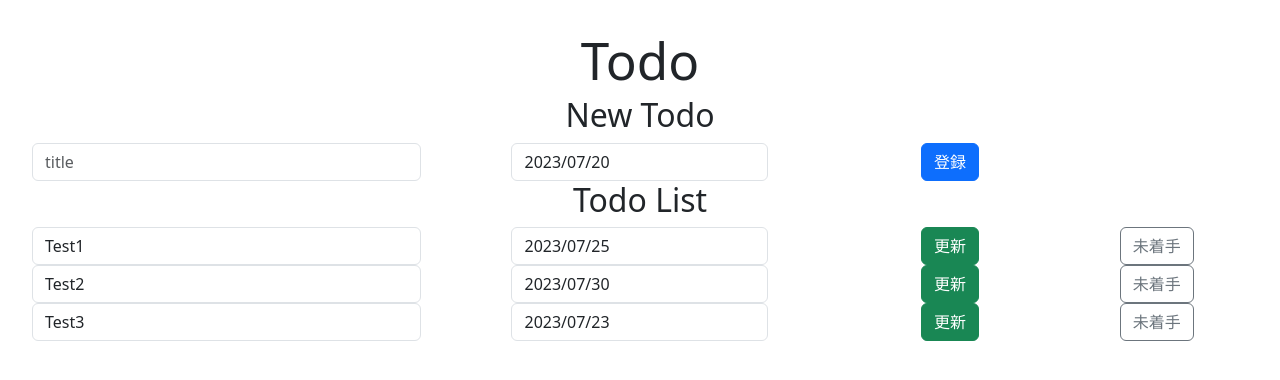
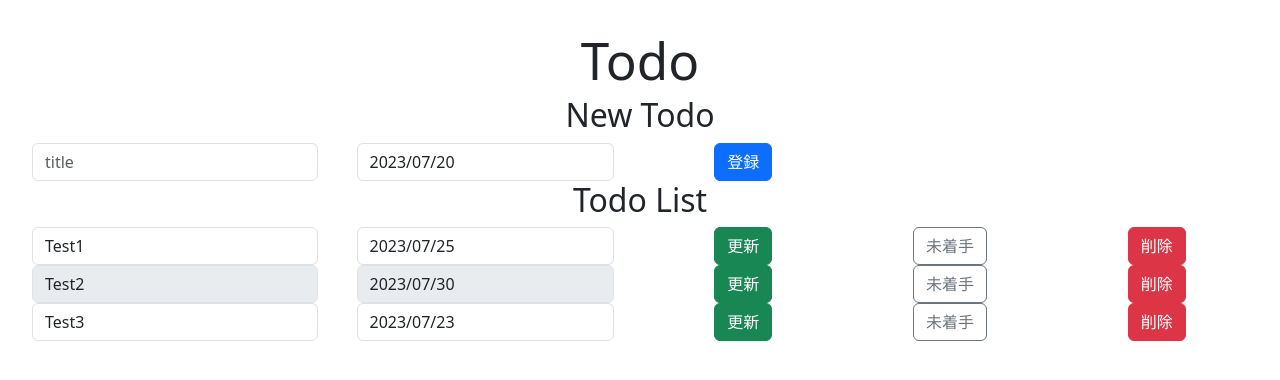
Before and after one commit to YuuYabu/todoapp_react, a React (Vite) app in the folder frontend/: page / in a window 1280 px wide. Shown: the top 380 px of the page. Built offline with nearby package versions, Linux system fonts and the light colour scheme.

Commit message:
スタイル変更、削除用のメソッド追加

```diff
--- a/frontend/src/App.tsx
+++ b/frontend/src/App.tsx
@@ -16,7 +16,7 @@ const getTodayString = (): string => {
     today.getDate().toString()
   );
 };
-type Todo = {
+export type Todo = {
   id: number;
   title: string;
   currentStatus: number;
@@ -94,6 +94,12 @@ function App() {
     setTodoList([...todoList]);
     setNewTodo(emptyTodo);
   };
+  const handleDeleteTodo = (e: any, todo: Todo) => {
+    e.preventDefault();
+    todo.deletedAt = getTodayString();
+    const tList = todoList.map((t) => (t.id === todo.id ? todo : t));
+    setTodoList(tList);
+  };
   registerLocale("ja", ja);
 
   return (
@@ -101,7 +107,7 @@ function App() {
       <h1>Todo</h1>
       <h2>New Todo</h2>
       <form className="row" onSubmit={handleSubmitNewTodo}>
-        <div className="col-4">
+        <div className="col-3">
           <input
             type="text"
             className="form-control"
@@ -111,12 +117,13 @@ function App() {
             required={true}
           />
         </div>
-        <div className="col-4">
+        <div className="col-3">
           <DatePicker
             onChange={handleChangeNewTodoEndAt}
             dateFormat="yyyy/MM/dd"
             selected={new Date()}
             minDate={new Date()}
+            isClearable={false}
             locale="ja"
             className="form-control"
           />
@@ -131,7 +138,7 @@ function App() {
       {todoList.map((todo) => {
         return (
           <form className="row" key={todo.id}>
-            <div className="col-4">
+            <div className="col-3">
               <input
                 type="text"
                 className="form-control"
@@ -141,9 +148,10 @@ function App() {
                     todo.currentStatus === 2 ? "line-through" : "",
                 }}
                 readOnly={todo.currentStatus === 2}
+                disabled={todo.deletedAt !== null}
               />
             </div>
-            <div className="col-4">
+            <div className="col-3">
               {/* <input
                 type="date"
                 className="form-control"
@@ -160,6 +168,9 @@ function App() {
                   todo.endAt =
                     selectedDate?.toDateString() || new Date().toDateString();
                 }}
+                readOnly={todo.currentStatus === 2}
+                isClearable={false}
+                disabled={todo.deletedAt !== null}
               />
             </div>
             <div className="col-2">
@@ -188,6 +199,14 @@ function App() {
                 {getStatusName(todo)}
               </Button>
             </div>
+            <div className="col-2">
+              <Button
+                variant="danger"
+                onClick={(e) => handleDeleteTodo(e, todo)}
+              >
+                削除
+              </Button>
+            </div>
           </form>
         );
       })}
```
